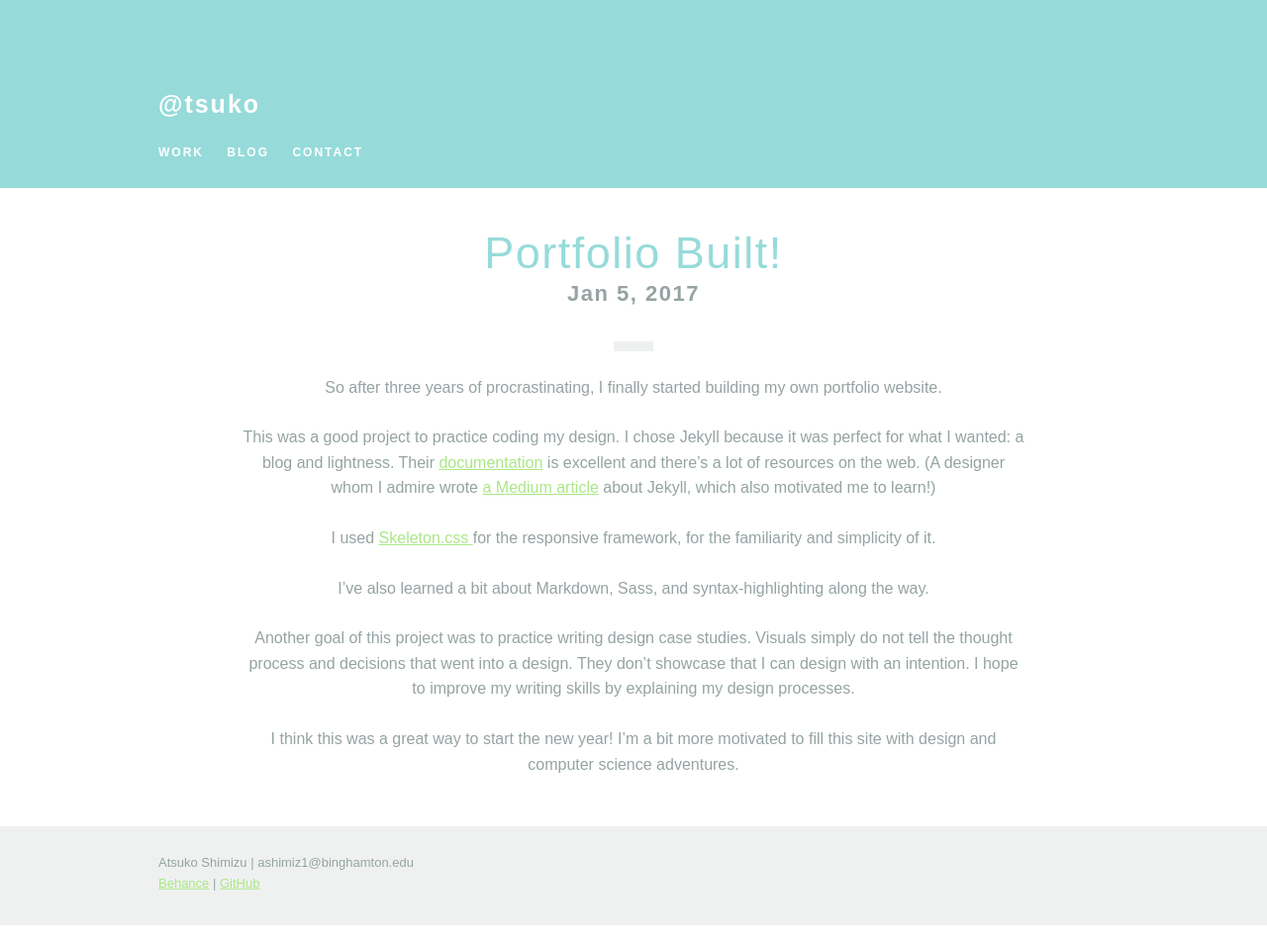
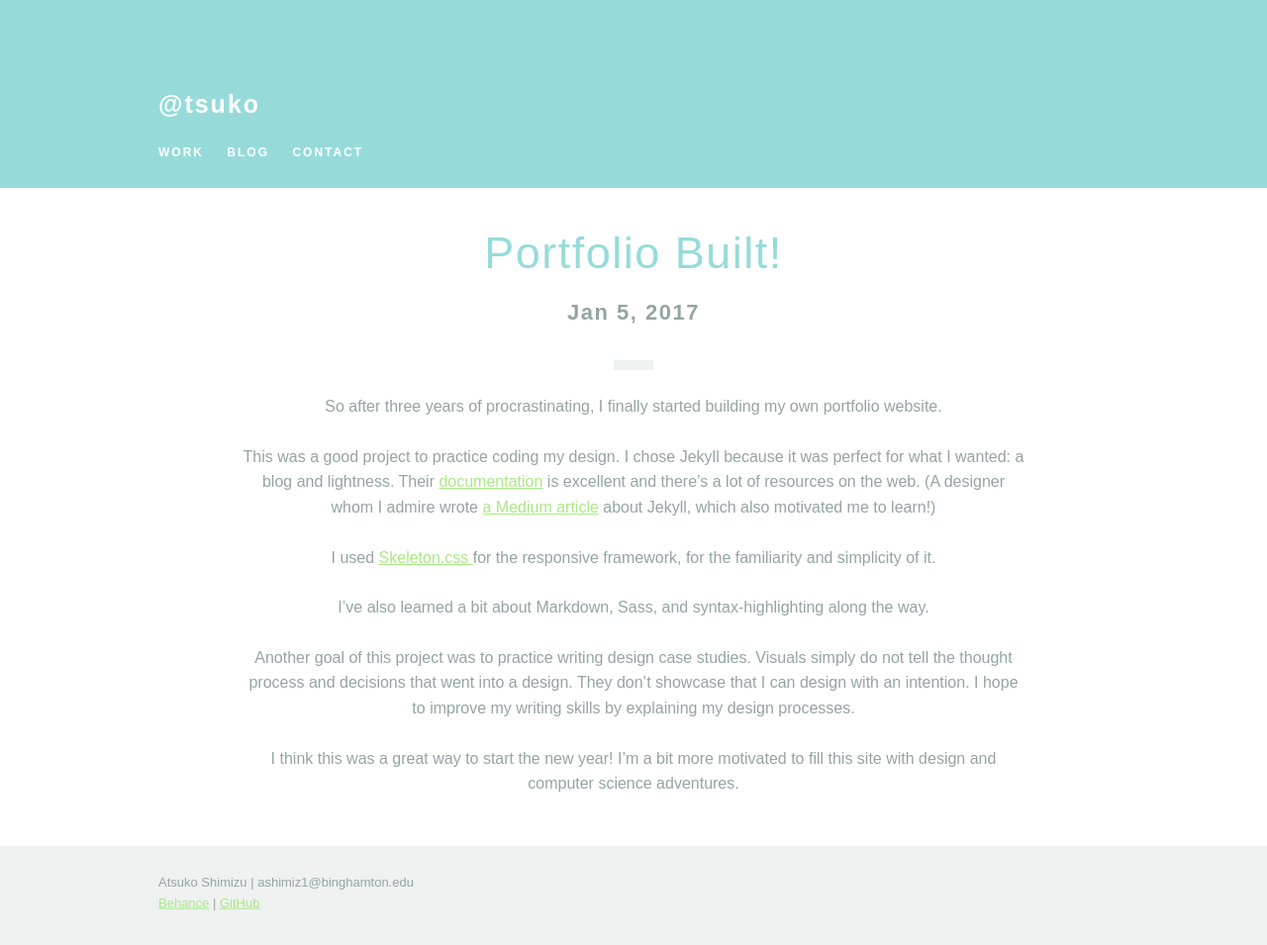
Before and after one commit to Atsukocacola/atsukocacola.github.io, a Jekyll site: the page built from _posts/2017-01-05-portfolio-built.markdown, in a window 1280 px wide. Shown: the whole page at 99% size. Built offline with Jekyll 4.4.1, drawn with Linux system fonts in a browser that asks for light colours; some web fonts are replaced.

Commit message:
Add files via upload

```diff
--- a/_layouts/post.html
+++ b/_layouts/post.html
@@ -4,6 +4,8 @@ layout: default
 <div class="container">
   <div class="row" style="text-align: center">
     <span class="h1">{{ page.title }}</span>
+    <div style="margin-top:1%; height: 10px; width:100%">
+    </div>
     <time><h2>{{ page.date | date: "%b %-d, %Y" }}{% if page.author %} • {{ page.author }}{% endif %}{% if page.meta %} • {{ page.meta }}{% endif %}</h2></time>
   </div>
 
```
